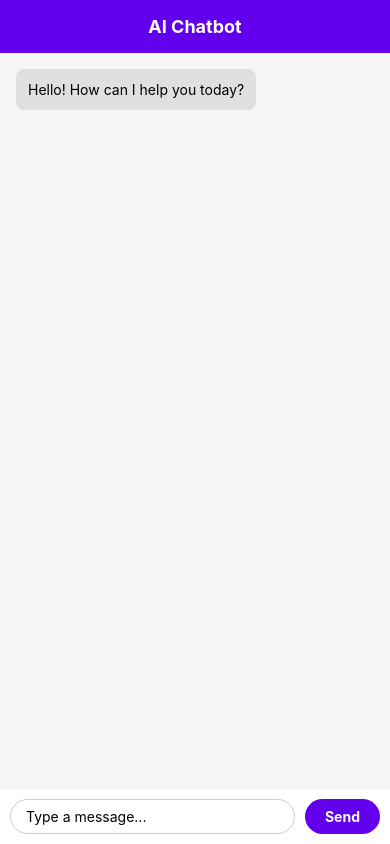
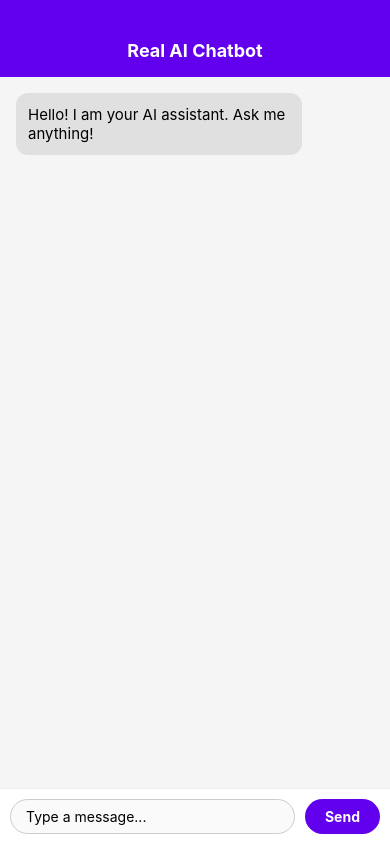
Before and after one commit to abihay07-byte/ai, a React Native app: screen / in a window 390 px wide. Built offline with nearby package versions, Linux system fonts and the light colour scheme.

Commit message:
Update App.js

```diff
--- a/App.js
+++ b/App.js
@@ -1,35 +1,94 @@
-import React, { useState } from 'react';
-import { StyleSheet, Text, View, TextInput, TouchableOpacity, ScrollView, SafeAreaView } from 'react-native';
+import React, { useState, useRef } from 'react';
+import {
+  StyleSheet,
+  Text,
+  View,
+  TextInput,
+  TouchableOpacity,
+  ScrollView,
+  SafeAreaView,
+  ActivityIndicator,
+  KeyboardAvoidingView,
+  Platform
+} from 'react-native';
 import { StatusBar } from 'expo-status-bar';
+
+// ⚠️ REPLACE THIS WITH YOUR ACTUAL GEMINI API KEY
+const GEMINI_API_KEY = "AQ.Ab8RN6JfamCbmiH7L9Qq64yVp55d7KpaRJX_VuRnMn3VQxr22w";
 
 export default function App() {
   const [messages, setMessages] = useState([
-    { id: 1, text: 'Hello! How can I help you today?', sender: 'ai' }
+    { id: '1', text: 'Hello! I am your AI assistant. Ask me anything!', sender: 'ai' }
   ]);
   const [inputText, setInputText] = useState('');
+  const [loading, setLoading] = useState(false);
+  const scrollViewRef = useRef();
 
-  const sendMessage = () => {
-    if (!inputText.trim()) return;
+  const sendMessage = async () => {
+    if (!inputText.trim() || loading) return;
 
-    const userMsg = { id: Date.now(), text: inputText, sender: 'user' };
+    const userText = inputText.trim();
+    const userMsg = { id: Date.now().toString(), text: userText, sender: 'user' };
+
+    // 1. Add User message to chat
     setMessages((prev) => [...prev, userMsg]);
     setInputText('');
+    setLoading(true);
 
-    // Simulated AI response
-    setTimeout(() => {
-      const aiMsg = { id: Date.now() + 1, text: 'This is a response from your AI bot!', sender: 'ai' };
+    try {
+      // 2. Call Gemini API
+      const response = await fetch(
+        `https://generativelanguage.googleapis.com/v1beta/models/gemini-1.5-flash:generateContent?key=${GEMINI_API_KEY}`,
+        {
+          method: 'POST',
+          headers: { 'Content-Type': 'application/json' },
+          body: JSON.stringify({
+            contents: [{ parts: [{ text: userText }] }]
+          })
+        }
+      );
+
+      const data = await response.json();
+
+      let aiResponseText = "Sorry, I couldn't generate a response. Please check your API key or connection.";
+
+      if (data.candidates && data.candidates[0]?.content?.parts[0]?.text) {
+        aiResponseText = data.candidates[0].content.parts[0].text.trim();
+      }
+
+      // 3. Add AI Response to chat
+      const aiMsg = { id: (Date.now() + 1).toString(), text: aiResponseText, sender: 'ai' };
       setMessages((prev) => [...prev, aiMsg]);
-    }, 1000);
+
+    } catch (error) {
+      console.error(error);
+      const errorMsg = {
+        id: (Date.now() + 1).toString(),
+        text: "Error connecting to AI service. Please check your internet connection.",
+        sender: 'ai'
+      };
+      setMessages((prev) => [...prev, errorMsg]);
+    } finally {
+      setLoading(false);
+    }
   };
 
   return (
     <SafeAreaView style={styles.container}>
-      <StatusBar style="auto" />
+      <StatusBar style="light" />
       <View style={styles.header}>
-        <Text style={styles.headerText}>AI Chatbot</Text>
+        <Text style={styles.headerText}>Real AI Chatbot</Text>
       </View>
 
-      <ScrollView style={styles.chatContainer}>
+      <KeyboardAvoidingView
+        style={styles.keyboardContainer}
+        behavior={Platform.OS === 'ios' ? 'padding' : undefined}
+      >
+        <ScrollView
+          style={styles.chatContainer}
+          ref={scrollViewRef}
+          onContentSizeChange={() => scrollViewRef.current?.scrollToEnd({ animated: true })}
+        >
           {messages.map((msg) => (
             <View
               key={msg.id}
@@ -43,6 +102,13 @@ export default function App() {
               </Text>
             </View>
           ))}
+
+          {loading && (
+            <View style={[styles.messageBubble, styles.aiBubble, styles.loadingBubble]}>
+              <ActivityIndicator size="small" color="#6200ee" />
+              <Text style={[styles.aiText, { marginLeft: 8 }]}>AI is thinking...</Text>
+            </View>
+          )}
         </ScrollView>
 
         <View style={styles.inputContainer}>
@@ -51,27 +117,36 @@ export default function App() {
             placeholder="Type a message..."
             value={inputText}
             onChangeText={setInputText}
+            editable={!loading}
           />
-        <TouchableOpacity style={styles.sendButton} onPress={sendMessage}>
+          <TouchableOpacity
+            style={[styles.sendButton, loading && styles.disabledButton]}
+            onPress={sendMessage}
+            disabled={loading}
+          >
             <Text style={styles.sendButtonText}>Send</Text>
           </TouchableOpacity>
         </View>
+      </KeyboardAvoidingView>
     </SafeAreaView>
   );
 }
 
 const styles = StyleSheet.create({
   container: { flex: 1, backgroundColor: '#f5f5f5' },
-  header: { padding: 16, backgroundColor: '#6200ee', alignItems: 'center' },
+  keyboardContainer: { flex: 1 },
+  header: { padding: 16, backgroundColor: '#6200ee', alignItems: 'center', paddingTop: 40 },
   headerText: { color: '#fff', fontSize: 18, fontWeight: 'bold' },
   chatContainer: { flex: 1, padding: 16 },
-  messageBubble: { padding: 12, borderRadius: 8, marginBottom: 10, maxWidth: '80%' },
+  messageBubble: { padding: 12, borderRadius: 12, marginBottom: 10, maxWidth: '80%' },
   userBubble: { backgroundColor: '#6200ee', alignSelf: 'flex-end' },
   aiBubble: { backgroundColor: '#e0e0e0', alignSelf: 'flex-start' },
-  userText: { color: '#fff' },
-  aiText: { color: '#000' },
-  inputContainer: { flexDirection: 'row', padding: 10, backgroundColor: '#fff' },
-  input: { flex: 1, borderWidth: 1, borderColor: '#ccc', borderRadius: 20, paddingHorizontal: 15, paddingVertical: 8 },
+  loadingBubble: { flexDirection: 'row', alignItems: 'center' },
+  userText: { color: '#fff', fontSize: 15 },
+  aiText: { color: '#000', fontSize: 15 },
+  inputContainer: { flexDirection: 'row', padding: 10, backgroundColor: '#fff', borderTopWidth: 1, borderTopColor: '#eee' },
+  input: { flex: 1, borderWidth: 1, borderColor: '#ccc', borderRadius: 20, paddingHorizontal: 15, paddingVertical: 8, backgroundColor: '#fafafa' },
   sendButton: { justifyContent: 'center', alignItems: 'center', marginLeft: 10, backgroundColor: '#6200ee', borderRadius: 20, paddingHorizontal: 20 },
+  disabledButton: { backgroundColor: '#aaa' },
   sendButtonText: { color: '#fff', fontWeight: 'bold' }
 });
```
Lines whose indentation alone changed are shown as unchanged.
